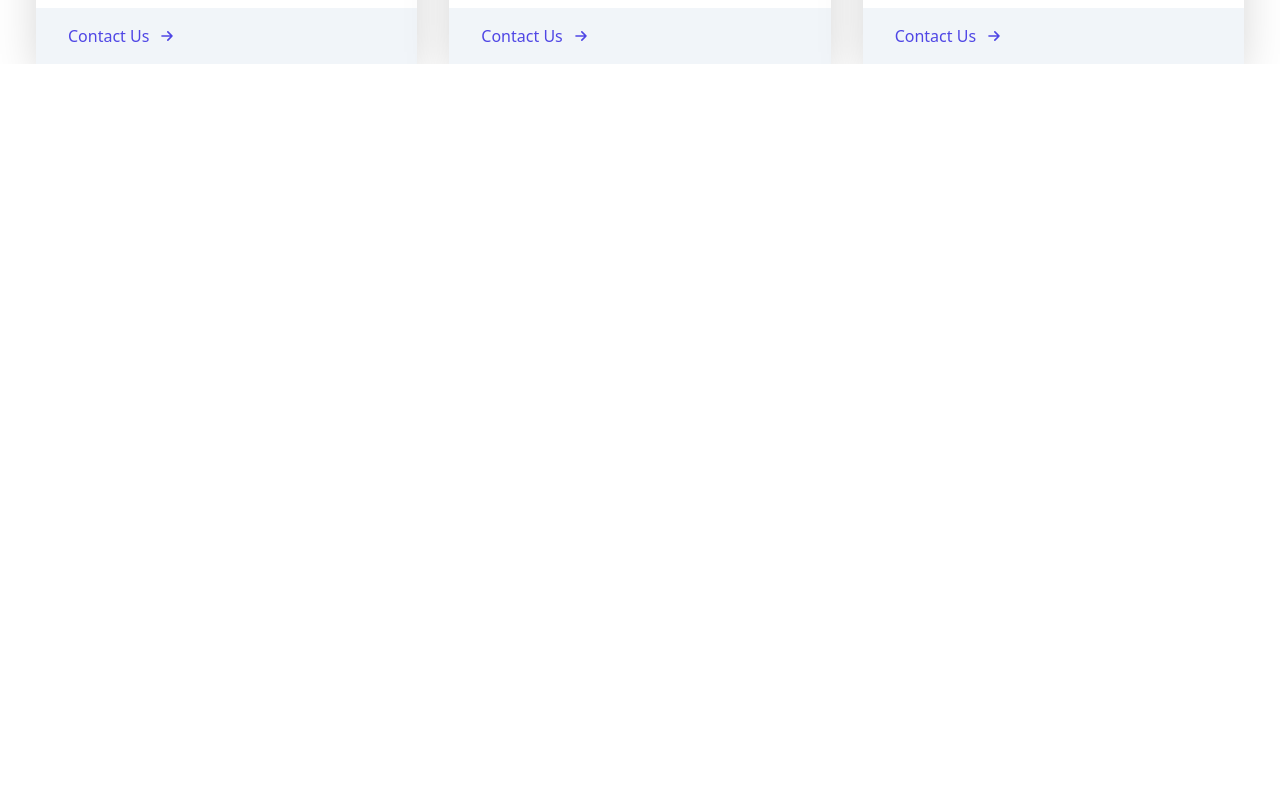
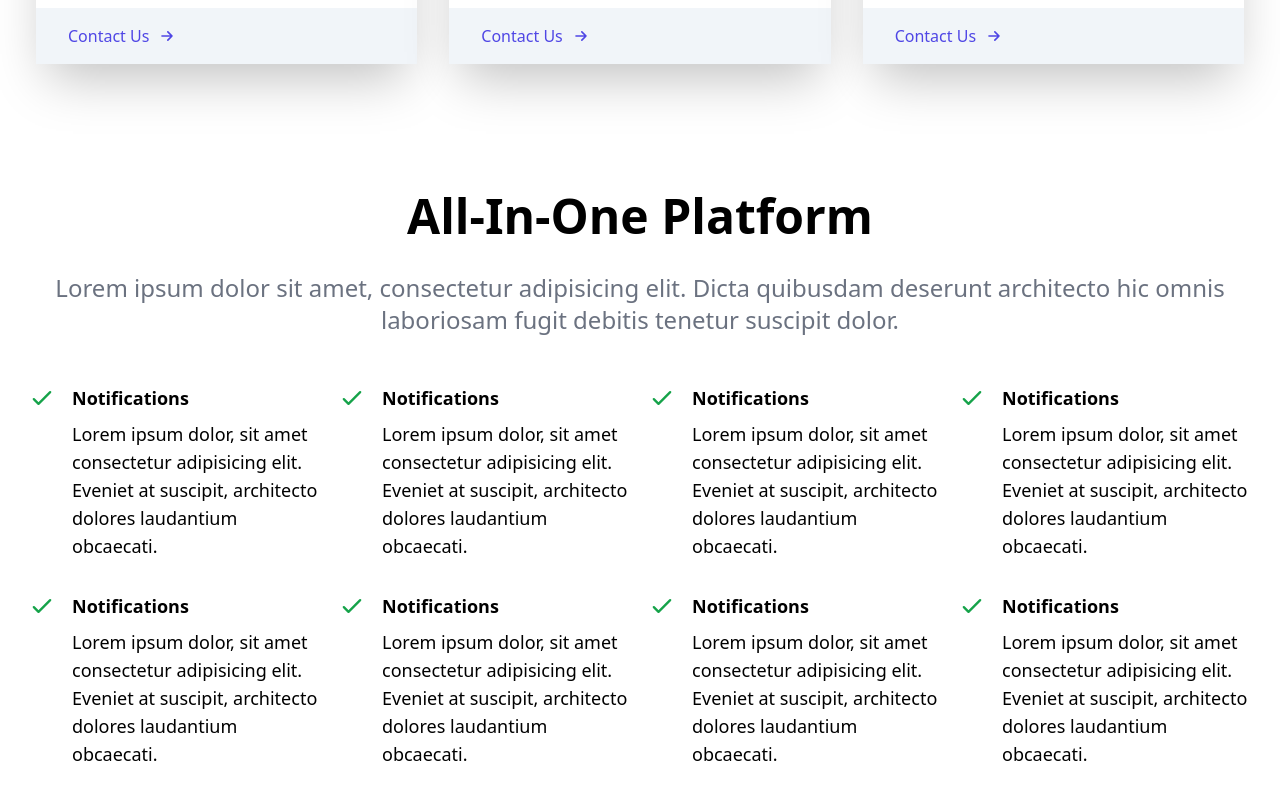
Before and after one commit to KarateChap/tailwind-app-2, a React (Create React App) app: page / in a window 1280 px wide. Shown: the part 2298-3098 px from the top of the page. Before the commit the page ends 2362 px from the top, so only its background shows below. Built offline with nearby package versions, Linux system fonts and the light colour scheme.

Commit message:
added all in one section

```diff
--- a/src/App.js
+++ b/src/App.js
@@ -1,4 +1,5 @@
 import About from "./component/About";
+import AllInOne from "./component/AllInOne";
 import Hero from "./component/Hero";
 import Navbar from "./component/Navbar";
 import Support from "./component/Support";
@@ -11,6 +12,7 @@
       <Hero />
       <About />
       <Support />
+      <AllInOne />
     </>
   );
 }
--- /dev/null
+++ b/src/component/AllInOne.jsx
@@ -0,0 +1,124 @@
+import React from "react";
+import { CheckIcon } from "@heroicons/react/outline";
+
+const AllInOne = () => {
+  return (
+    <div className="w-full my-32 ">
+      <div className="max-w-[1240px] mx-auto px-2">
+        <h2 className="text-5xl font-bold text-center">All-In-One Platform</h2>
+        <p className="text-2xl py-8 text-gray-500 text-center">
+          Lorem ipsum dolor sit amet, consectetur adipisicing elit. Dicta
+          quibusdam deserunt architecto hic omnis laboriosam fugit debitis
+          tenetur suscipit dolor.
+        </p>
+        <div className="grid sm:grid-cols-2 lg:grid-cols-4 gap-4 pt-4">
+          <div className="flex">
+            <div>
+              <CheckIcon className="w-7 mr-4 text-green-600" />
+            </div>
+            <div>
+              <h3 className="font-bold text-lg">Notifications</h3>
+              <p className="text-lg pt-2 pb-4">
+                Lorem ipsum dolor, sit amet consectetur adipisicing elit.
+                Eveniet at suscipit, architecto dolores laudantium obcaecati.
+              </p>
+            </div>
+          </div>
+
+          <div className="flex">
+            <div>
+              <CheckIcon className="w-7 mr-4 text-green-600" />
+            </div>
+            <div>
+              <h3 className="font-bold text-lg">Notifications</h3>
+              <p className="text-lg pt-2 pb-4">
+                Lorem ipsum dolor, sit amet consectetur adipisicing elit.
+                Eveniet at suscipit, architecto dolores laudantium obcaecati.
+              </p>
+            </div>
+          </div>
+
+          <div className="flex">
+            <div>
+              <CheckIcon className="w-7 mr-4 text-green-600" />
+            </div>
+            <div>
+              <h3 className="font-bold text-lg">Notifications</h3>
+              <p className="text-lg pt-2 pb-4">
+                Lorem ipsum dolor, sit amet consectetur adipisicing elit.
+                Eveniet at suscipit, architecto dolores laudantium obcaecati.
+              </p>
+            </div>
+          </div>
+
+          <div className="flex">
+            <div>
+              <CheckIcon className="w-7 mr-4 text-green-600" />
+            </div>
+            <div>
+              <h3 className="font-bold text-lg">Notifications</h3>
+              <p className="text-lg pt-2 pb-4">
+                Lorem ipsum dolor, sit amet consectetur adipisicing elit.
+                Eveniet at suscipit, architecto dolores laudantium obcaecati.
+              </p>
+            </div>
+          </div>
+
+          <div className="flex">
+            <div>
+              <CheckIcon className="w-7 mr-4 text-green-600" />
+            </div>
+            <div>
+              <h3 className="font-bold text-lg">Notifications</h3>
+              <p className="text-lg pt-2 pb-4">
+                Lorem ipsum dolor, sit amet consectetur adipisicing elit.
+                Eveniet at suscipit, architecto dolores laudantium obcaecati.
+              </p>
+            </div>
+          </div>
+
+          <div className="flex">
+            <div>
+              <CheckIcon className="w-7 mr-4 text-green-600" />
+            </div>
+            <div>
+              <h3 className="font-bold text-lg">Notifications</h3>
+              <p className="text-lg pt-2 pb-4">
+                Lorem ipsum dolor, sit amet consectetur adipisicing elit.
+                Eveniet at suscipit, architecto dolores laudantium obcaecati.
+              </p>
+            </div>
+          </div>
+
+          <div className="flex">
+            <div>
+              <CheckIcon className="w-7 mr-4 text-green-600" />
+            </div>
+            <div>
+              <h3 className="font-bold text-lg">Notifications</h3>
+              <p className="text-lg pt-2 pb-4">
+                Lorem ipsum dolor, sit amet consectetur adipisicing elit.
+                Eveniet at suscipit, architecto dolores laudantium obcaecati.
+              </p>
+            </div>
+          </div>
+
+          <div className="flex">
+            <div>
+              <CheckIcon className="w-7 mr-4 text-green-600" />
+            </div>
+            <div>
+              <h3 className="font-bold text-lg">Notifications</h3>
+              <p className="text-lg pt-2 pb-4">
+                Lorem ipsum dolor, sit amet consectetur adipisicing elit.
+                Eveniet at suscipit, architecto dolores laudantium obcaecati.
+              </p>
+            </div>
+          </div>
+        </div>
+      </div>
+    </div>
+  );
+};
+
+export default AllInOne;
--- a/src/component/Support.jsx
+++ b/src/component/Support.jsx
@@ -5,7 +5,7 @@
 
 const Support = () => {
   return (
-    <div className="w-full h-screen mt-24">
+    <div className="w-full mt-24">
       <div className="w-full h-[700px] bg-gray-900/90 absolute">
         <img
           className="w-full h-full object-cover mix-blend-overlay"
```
